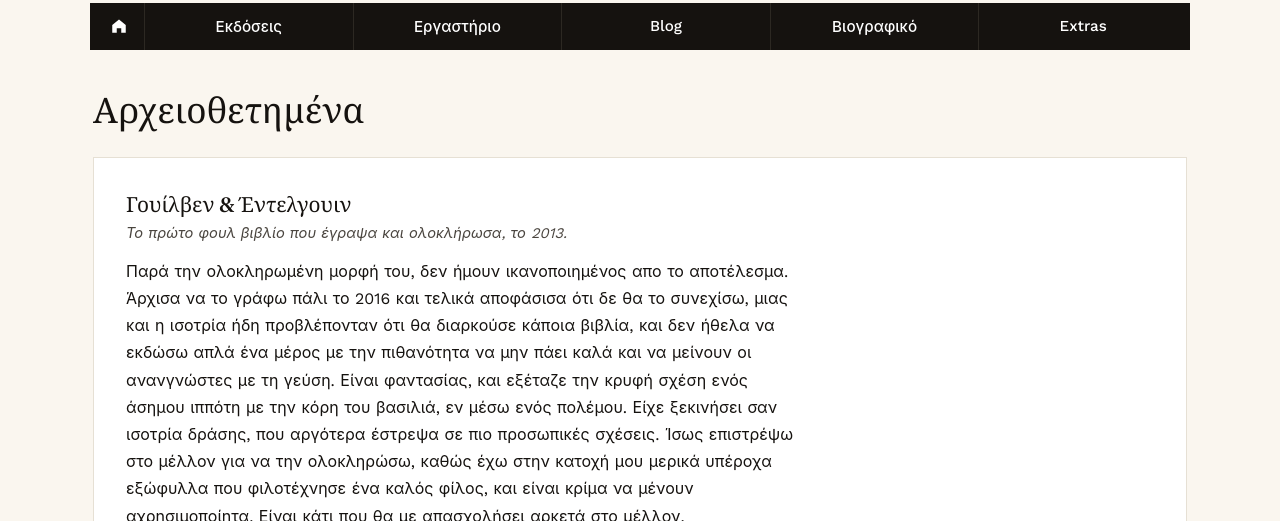
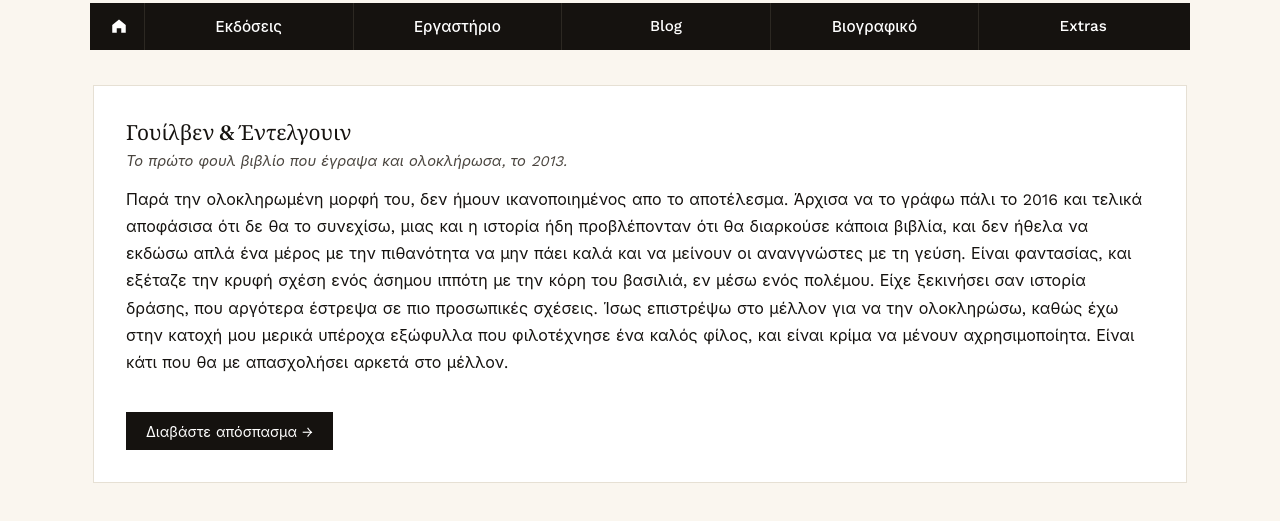
Before and after one commit to pmintopoulos/pmintopoulos.github.io, a plain HTML site: page archived.html in a window 1280 px wide. Shown: the part 279-800 px from the top of the page. Drawn offline with nearby package versions, Linux system fonts and the light colour scheme.

Commit message:
Add files via upload

```diff
--- a/archived.html
+++ b/archived.html
@@ -110,7 +110,6 @@
 
 <!-- ============ WORKSHOP: stacked entries + excerpt panel ============ -->
 <main class="workshop-main" data-workshop="archived">
-  <h2 class="workshop-page-title">Αρχειοθετημένα</h2>
   <div class="workshop-list" id="workshopList"><!-- filled in by script.js --></div>
 </main>
 
--- a/script.js
+++ b/script.js
@@ -288,7 +288,7 @@ const workshops = {
     {
       title: 'Γουίλβεν & Έντελγουιν',
       subtitle: "Το πρώτο φουλ βιβλίο που έγραψα και ολοκλήρωσα, το 2013.",
-      text: "Παρά την ολοκληρωμένη μορφή του, δεν ήμουν ικανοποιημένος απο το αποτέλεσμα. Άρχισα να το γράφω πάλι το 2016 και τελικά αποφάσισα ότι δε θα το συνεχίσω, μιας και η ισοτρία ήδη προβλέπονταν ότι θα διαρκούσε κάποια βιβλία, και δεν ήθελα να εκδώσω απλά ένα μέρος με την πιθανότητα να μην πάει καλά και να μείνουν οι ανανγνώστες με τη γεύση. Είναι φαντασίας, και εξέταζε την κρυφή σχέση ενός άσημου ιππότη με την κόρη του βασιλιά, εν μέσω ενός πολέμου. Είχε ξεκινήσει σαν ισοτρία δράσης, που αργότερα έστρεψα σε πιο προσωπικές σχέσεις. Ίσως επιστρέψω στο μέλλον για να την ολοκληρώσω, καθώς έχω στην κατοχή μου μερικά υπέροχα εξώφυλλα που φιλοτέχνησε ένα καλός φίλος, και είναι κρίμα να μένουν αχρησιμοποίητα. Είναι κάτι που θα με απασχολήσει αρκετά στο μέλλον.",
+      text: "Παρά την ολοκληρωμένη μορφή του, δεν ήμουν ικανοποιημένος απο το αποτέλεσμα. Άρχισα να το γράφω πάλι το 2016 και τελικά αποφάσισα ότι δε θα το συνεχίσω, μιας και η ιστορία ήδη προβλέπονταν ότι θα διαρκούσε κάποια βιβλία, και δεν ήθελα να εκδώσω απλά ένα μέρος με την πιθανότητα να μην πάει καλά και να μείνουν οι ανανγνώστες με τη γεύση. Είναι φαντασίας, και εξέταζε την κρυφή σχέση ενός άσημου ιππότη με την κόρη του βασιλιά, εν μέσω ενός πολέμου. Είχε ξεκινήσει σαν ιστορία δράσης, που αργότερα έστρεψα σε πιο προσωπικές σχέσεις. Ίσως επιστρέψω στο μέλλον για να την ολοκληρώσω, καθώς έχω στην κατοχή μου μερικά υπέροχα εξώφυλλα που φιλοτέχνησε ένα καλός φίλος, και είναι κρίμα να μένουν αχρησιμοποίητα. Είναι κάτι που θα με απασχολήσει αρκετά στο μέλλον.",
       excerptTitle: "Κεφάλαιο 1ο — Ιππότης της Άρντος",
       excerptBody: [
         "<em>Πλησιάζει το ξημέρωμα. Μπροστά μου. Μια ατελείωτη πεδιάδα στρωμένη με μενεξεδένια άνθη στο φόντο ενός αχνογάλανου ουρανού. Αμέτρητες πυγολαμπίδες πετούν νωχελικά ανάμεσά τους. Σύντομα θα βγει ο ήλιος και το μενεξεδί θα γίνει κόκκινο, ο ουρανός χρυσαφής και λευκές πεταλούδες θα καλωσορίσουν την αυγή. Δεν θα είμαι εδώ για να το δω.</em>",
--- a/style.css
+++ b/style.css
@@ -620,7 +620,6 @@ h1, h2, h3 {
 .workshop-card .workshop-text {
   margin-top: 1rem;
   line-height: 1.7;
-  max-width: 68ch;
 }
 .workshop-excerpt-btn {
   margin-top: 1.25rem;
```
Also changed, not shown: unfinished.html (+0 -1 lines).
